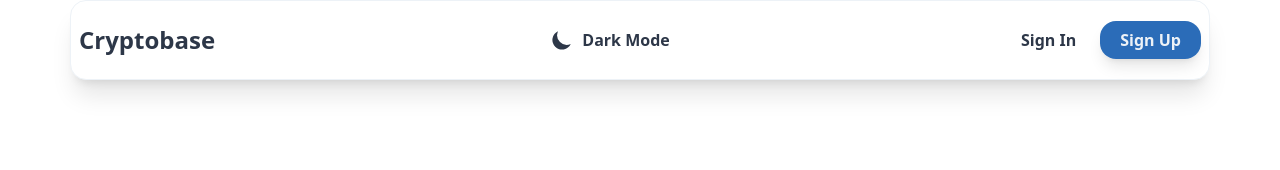
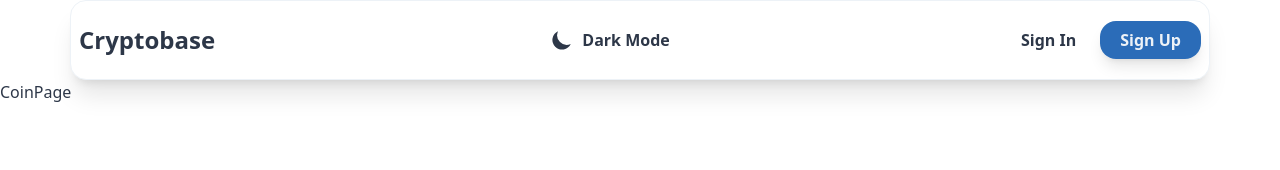
Before and after one commit to yanliu1111/ReactFirebase-FullStackProject-crytobase, a React (Create React App) app: page /coin/1 in a window 1280 px wide. Shown: the top 170 px of the page. Built offline with nearby package versions, Linux system fonts and the light colour scheme; no server answers.

Commit message:
CoinPage set

```diff
--- a/src/App.js
+++ b/src/App.js
@@ -7,6 +7,7 @@ import Signin from "./routes/Signin";
 import Signup from "./routes/Signup";
 import Account from "./routes/Account";
 import axios from "axios";
+import CoinPage from "./routes/CoinPage";
 
 function App() {
   const [coins, setCoins] = useState([]);
@@ -28,6 +29,9 @@ function App() {
         <Route path="/signin" element={<Signin />} />
         <Route path="/signup" element={<Signup />} />
         <Route path="/account" element={<Account />} />
+        <Route path="/coin/:coinId" element={<CoinPage />}>
+          <Route path=":coinId" />
+        </Route>
       </Routes>
     </ThemeProvider>
   );
--- a/src/components/Trending.jsx
+++ b/src/components/Trending.jsx
@@ -16,8 +16,11 @@ const Trending = () => {
     <div className="rounded-div my-12 py-8 text-primary">
       <h1 className="text-2xl font-bold py-4">Trending Coins</h1>
       <div className="grid md:grid-cols-2 lg:grid-cols-3 gap-4">
-        {trending.map((coin) => (
-          <div className="rounded-div flex justify-between p-4 hover:scale-105 ease-in-out duration-300">
+        {trending.map((coin, idx) => (
+          <div
+            key={idx}
+            className="rounded-div flex justify-between p-4 hover:scale-105 ease-in-out duration-300"
+          >
             <div className="flex w-full items-center justify-between">
               <div className="flex">
                 <img
--- a/src/routes/CoinPage.jsx
+++ b/src/routes/CoinPage.jsx
@@ -1,7 +1,7 @@
 import React from "react";
 
 const CoinPage = () => {
-  return <div></div>;
+  return <div>CoinPage</div>;
 };
 
 export default CoinPage;
```
